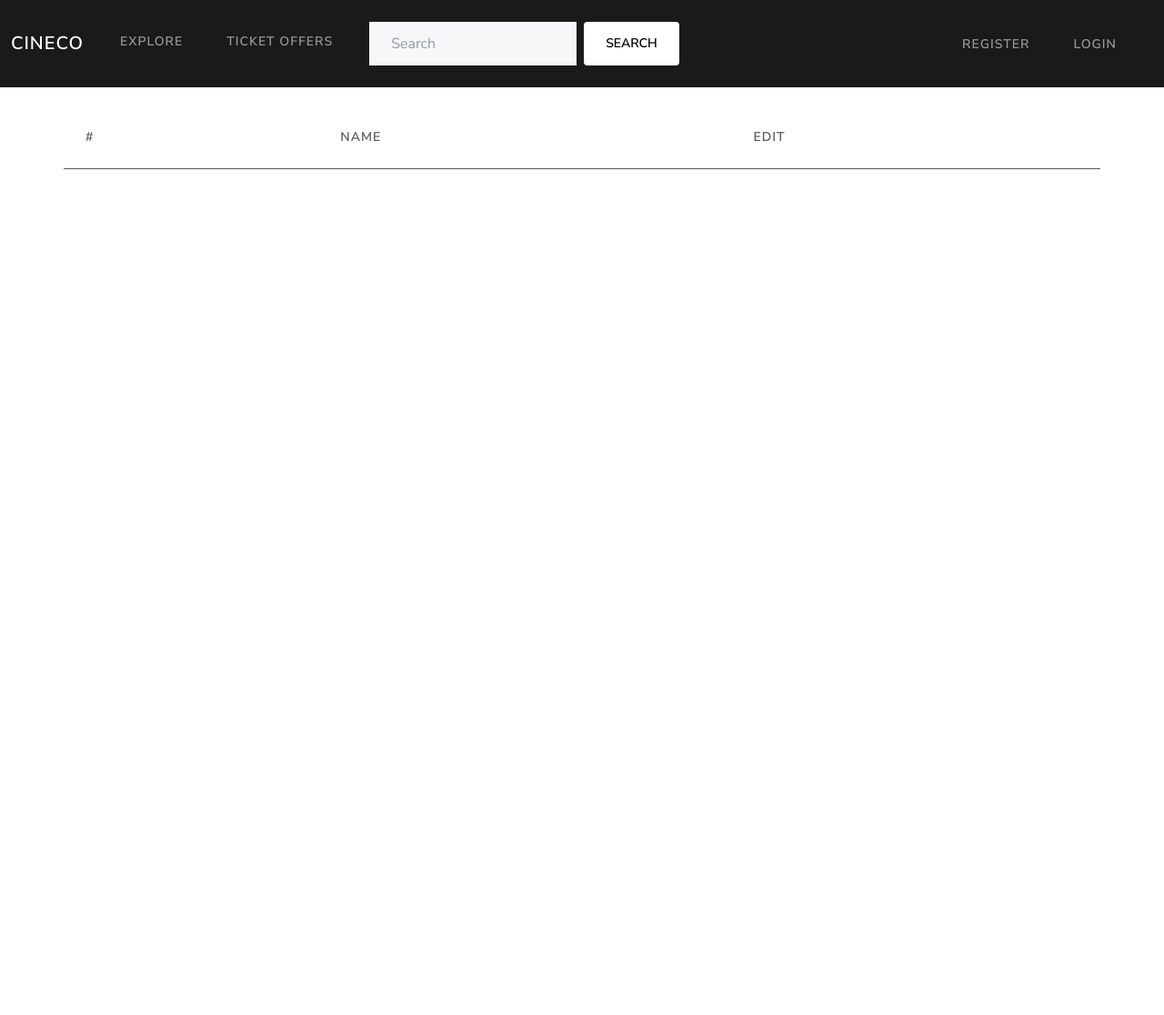
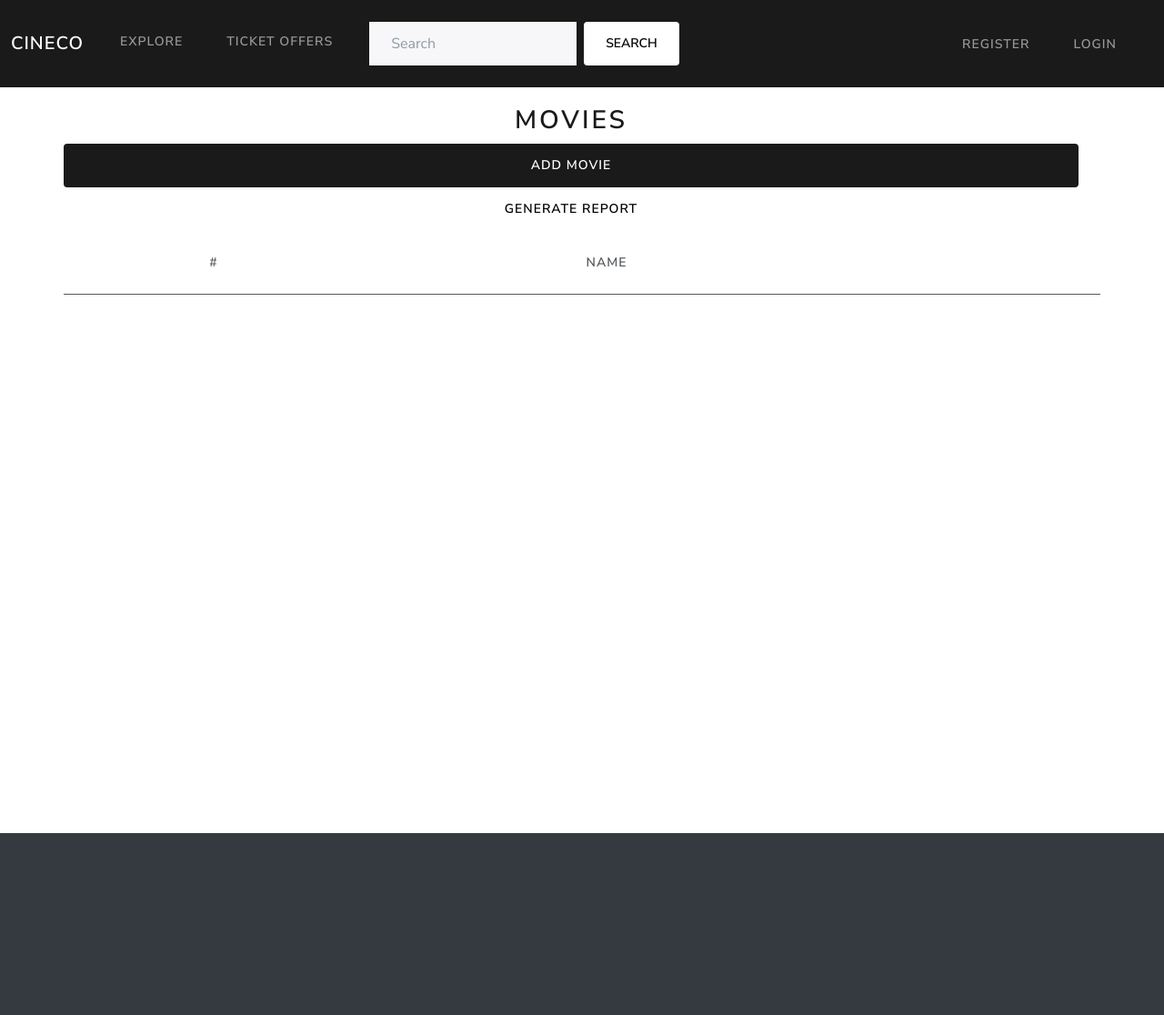
Before and after one commit to ZaidKaraymeh/cinema-management-system, a Django app: template core/templates/list_movies.html in a window 1280 px wide. Shown: the whole page at 91% size. Before the commit the page ends 186 px from the top, so only its background shows below. Run offline with Django 4.2, Linux system fonts and the light colour scheme; the template is opened without the code that fills it, so the values that code supplies are empty; some libraries are stand-ins or nearby versions.

Commit message:
List Movie, Add Movie

```diff
--- a/core/models.py
+++ b/core/models.py
@@ -34,10 +34,10 @@ class Movie(models.Model):
     id = models.UUIDField(
         primary_key=True, default=uuid.uuid4, editable=False, unique=True)
 
-    trailer = models.FileField(upload_to='movies', max_length=100)
-    thumbnail = models.FileField(upload_to='thumbnail', max_length=100)
+    trailer = models.FileField(upload_to='movies', max_length=100, null=True)
+    thumbnail = models.FileField(upload_to='thumbnail', max_length=100, null=True)
 
-    release_date = models.DateField(auto_now=False, auto_now_add=False)
+    release_date = models.DateField(auto_now=False, auto_now_add=False, null=True)
 
     genres = models.ManyToManyField("core.Genre")
     name = models.CharField(max_length=255)
--- a/core/templates/add_movie.html
+++ b/core/templates/add_movie.html
@@ -1,6 +1,8 @@
 {% extends 'base.html' %}
 {% load crispy_forms_tags %}
  {% block content %}
+
+
 <div class="" style="" >
     {% if form.errors %}
         <div class="alert alert-danger">
--- a/core/templates/base.html
+++ b/core/templates/base.html
@@ -108,7 +108,7 @@
 
           </nav>
     </header>
-    <main id="main" class="container">
+    <main id="main" class="container" style="min-height:100vh;">
       <div class="row">
         <div class="col  overflow-hidden">
           <div class="row">
@@ -123,6 +123,12 @@
         </div>
       </div>
     </main>
+
+    {% block footer %}
+      <footer class="bg-dark footer"  style="min-height:200px">
+
+      </footer>
+    {% endblock footer %}
 
     <!-- Optional JavaScript -->
     <!-- jQuery first, then Popper.js, then Bootstrap JS -->
--- a/core/templates/list_movies.html
+++ b/core/templates/list_movies.html
@@ -1,18 +1,42 @@
-{% extends 'base.html' %}
+{% extends 'base.html' %} {% block content %}
 
-{% block content %}
-
+<div class="row">
+    <h2 class="text-center" > Movies </h2>
+    <a class="btn btn-primary" href="#">
+        Add Movie
+    </a>
+    <a class="btn btn-secondary" href="#">
+        Generate Report
+    </a>
+</div>
 <table class="table table-striped">
   <thead>
     <tr>
-        <th>#</th>
-        <th>Name</th>
-        <th>Edit</th>
+      <th class="text-center" scope="col">#</th>
+      <th class="text-center" scope="col">Name</th>
+      <th class="text-center" scope="col"></th>
     </tr>
   </thead>
   <tbody>
-
+    {% for movie in movies %}
+    <tr>
+      <th class="text-center">{{forloop.counter}}</th>
+      <th class="text-center">{{movie.name}}</th>
+      <th class="text-center">
+        <a class="btn btn-primary d-block" href="#edit_movie"> Edit Movie </a>
+      </th>
+    </tr>
+    {% endfor %}
   </tbody>
 </table>
+<div class="row d-flex justify-content-center pb-5 mb-5 pt-2">
+    {% if movies.has_previous %}
+        <a class="btn btn-dark infinite-more-link mx-2 " href="?page={{ movies.previous_page_number }}">Previous</a>
+    {% endif %}
+    {% if movies.has_next %}
+    <a class="btn btn-dark infinite-more-link" href="?page={{ movies.next_page_number }}">Next</a>
+    {% endif %}
+</div>
+
 
 {% endblock content %}
--- a/core/urls.py
+++ b/core/urls.py
@@ -5,5 +5,6 @@ from . import views
 
 urlpatterns = [
     path('', views.home, name="home"),
-    path('movie', views.add_movie, name="add_movie")
+    path('movies/add', views.add_movie, name="add_movie"),
+    path('movies', views.list_movies, name="list_movies"),
 ]
--- a/users/templates/users/register.html
+++ b/users/templates/users/register.html
@@ -35,7 +35,7 @@
                     {{ form.user_type|as_crispy_field }}
                 </div>
                 <div class="col-6">
-                    {{ form.birth|as_crispy_field }}
+                    {{ form.birth_date|as_crispy_field }}
                 </div>
             </div>
             <div class="row justify-content-center">
--- a/users/views.py
+++ b/users/views.py
@@ -11,7 +11,6 @@ def register(request):
         if form.is_valid():
             user = form.save(commit=False)
             user.username = f"{form.cleaned_data.get('first_name')}{form.cleaned_data.get('last_name')}"
-            user.birth_date = form.cleaned_data['birth']
 
             user.save()
             messages.success(
```
Also changed, not shown: core/forms.py (+10 -2 lines), core/views.py (+9 -4 lines), users/forms.py (+10 -5 lines), core/migrations/0006_movie_release_date_movie_thumbnail_movie_trailer.py (added), db.sqlite3.
